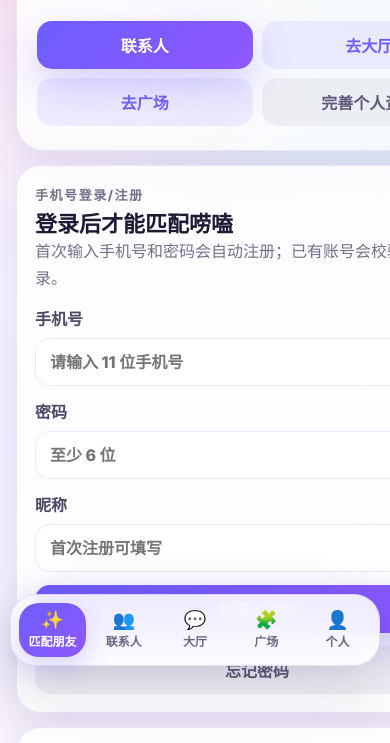
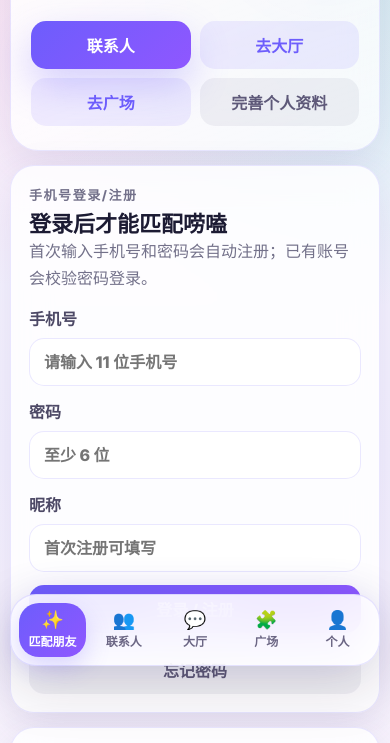
Before and after one commit to liuxjian66/hadazi, a website: page index.html in a window 390 px wide. Shown: the part 168-911 px from the top of the page. Drawn offline with nearby package versions, Linux system fonts and the light colour scheme.

Commit message:
Center home match page layout

```diff
--- a/styles.css
+++ b/styles.css
@@ -1940,3 +1940,36 @@ textarea:focus {
     text-align: center;
   }
 }
+
+body[data-page="home"] .page {
+  width: min(1180px, calc(100vw - 32px));
+  max-width: 1180px;
+  margin-right: auto;
+  margin-left: auto;
+}
+
+body[data-page="home"] .section {
+  width: 100%;
+  min-width: 0;
+}
+
+@media (min-width: 1180px) {
+  body[data-page="home"] .page {
+    width: min(1180px, calc(100vw - 64px));
+  }
+
+  body[data-page="home"] .match-list {
+    grid-template-columns: repeat(3, minmax(0, 1fr));
+  }
+}
+
+@media (max-width: 760px) {
+  body[data-page="home"] .page {
+    width: 100%;
+    max-width: 430px;
+    padding-right: 10px;
+    padding-left: 10px;
+    margin-right: auto;
+    margin-left: auto;
+  }
+}
```
